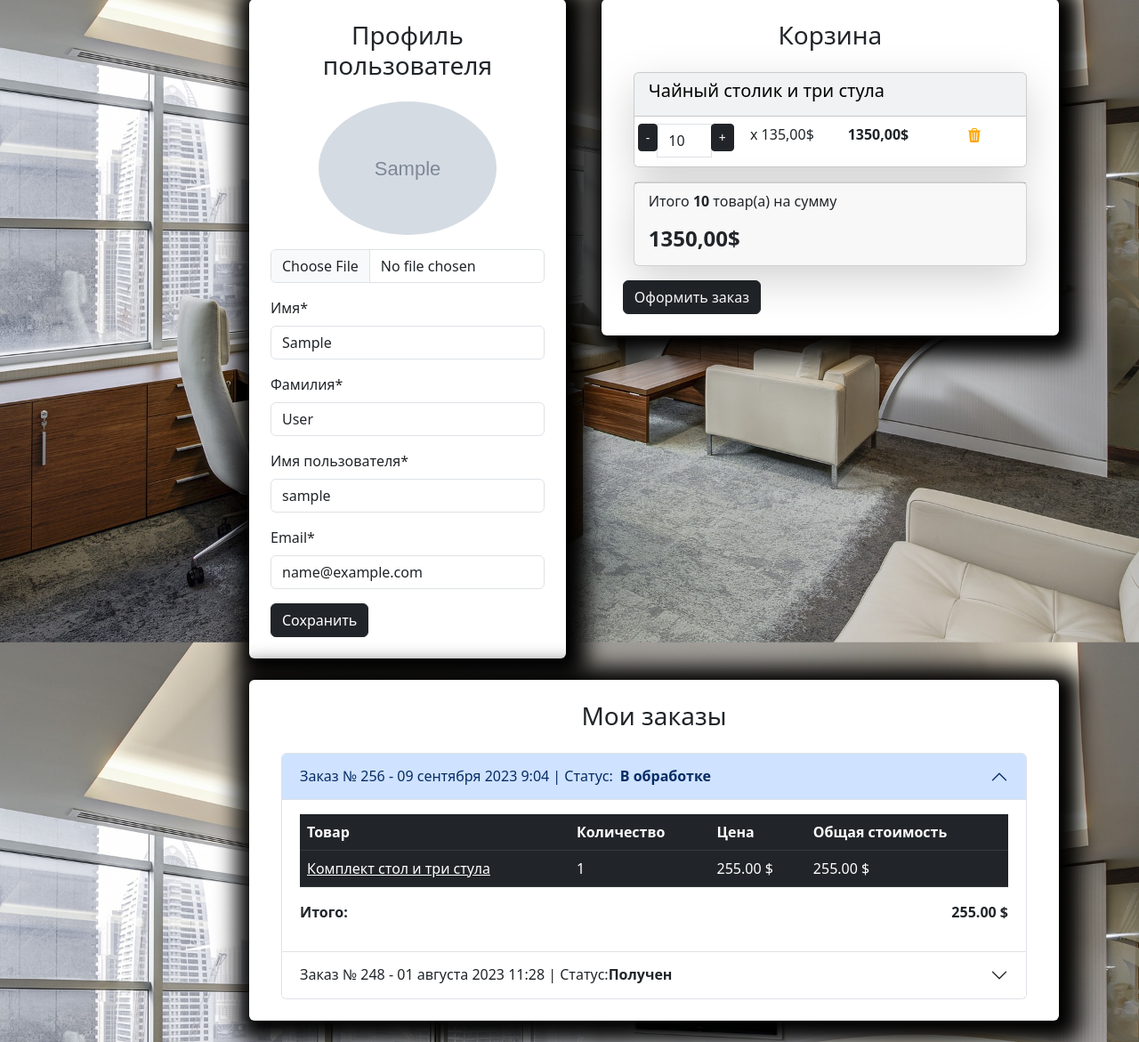
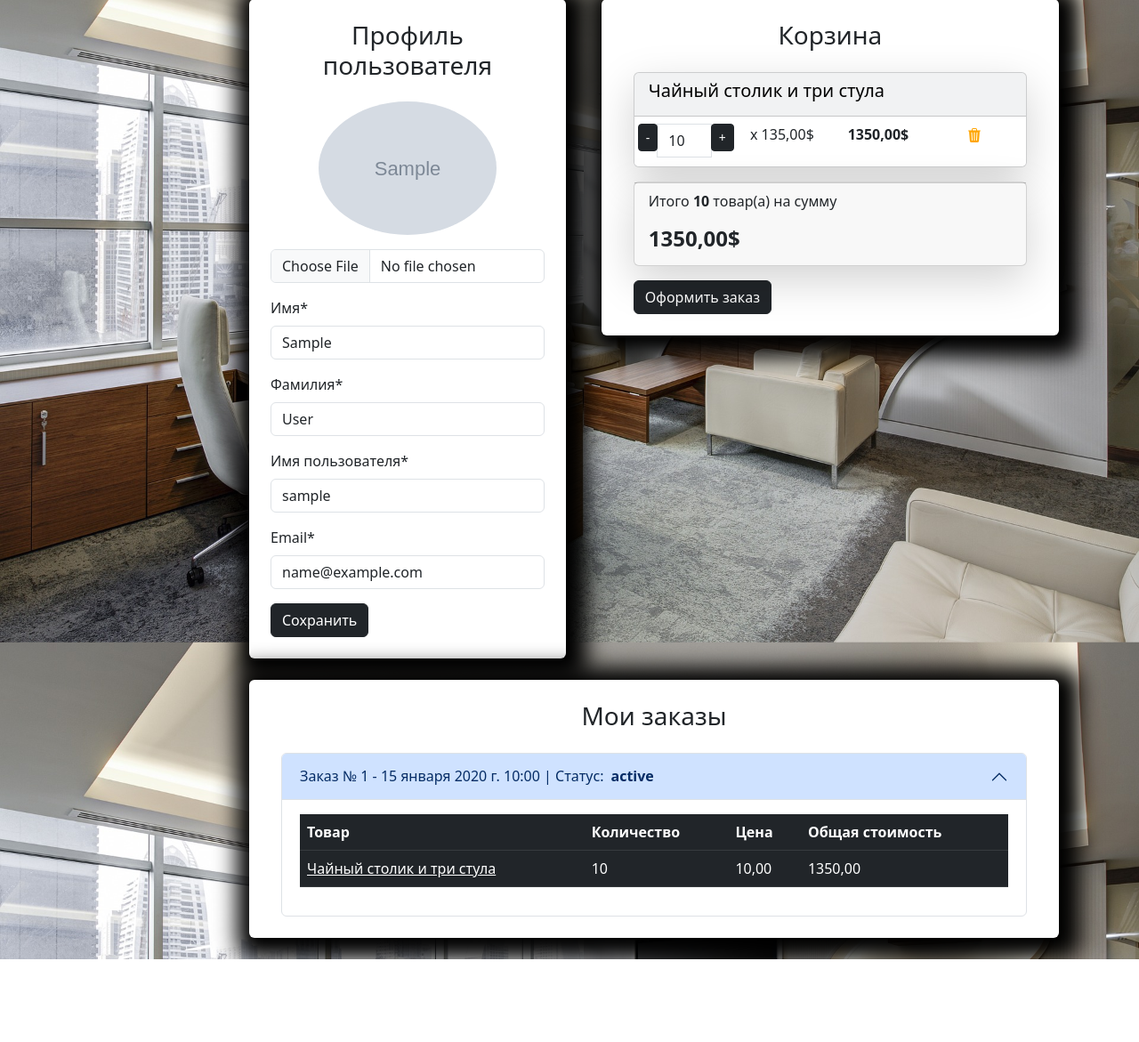
Before and after one commit to ilyaDyb/Django_store, a Django app: page /user/profile/ in a window 1280 px wide. Shown: the part 133-1304 px from the top of the page at 89% size. After the commit the page ends 1211 px from the top, so only its background shows below. Run offline with Django 4.2, Linux system fonts and the light colour scheme; a user stored in the database is signed in; data comes from the database, SQL or seed files in the repository; tables that the repository leaves empty hold one stand-in row (values such as "Sample post"); grey boxes marked "Sample" are stand-in pictures; some libraries are stand-ins or nearby versions.

Commit message:
final fixes fix bug with adding products in the cart add visual in the profile for orders more optimized response for data base

```diff
--- a/carts/templates/carts/includes/included_cart.html
+++ b/carts/templates/carts/includes/included_cart.html
@@ -54,3 +54,8 @@
         <h4 class="float-left"><strong>{{ carts.total_price }}$</strong></h4>
     </div>
 </div>
+{% if carts and not order %}
+<a class="btn btn-dark" href="{% url "orders:create_order" %}">
+    Оформить заказ
+</a>
+{% endif %}
--- a/carts/utils.py
+++ b/carts/utils.py
@@ -3,9 +3,9 @@
 
 def get_user_carts(request):
     if request.user.is_authenticated:
-        return Cart.objects.filter(user=request.user)
+        return Cart.objects.filter(user=request.user).select_related("product")
 
     if not request.session.session_key:
         request.session.create()
 
-    return Cart.objects.filter(session_key=request.session.session_key)
+    return Cart.objects.filter(session_key=request.session.session_key).select_related("product")
--- a/orders/apps.py
+++ b/orders/apps.py
@@ -4,3 +4,4 @@
 class OrdersConfig(AppConfig):
     default_auto_field = 'django.db.models.BigAutoField'
     name = 'orders'
+    verbose_name = "Заказы"
--- a/templates/includes/cart_button.html
+++ b/templates/includes/cart_button.html
@@ -27,11 +27,6 @@
                     <!-- Разметка корзины -->
                     {% include "carts/includes/included_cart.html" %}
                     <!-- Закончилась разметка корзины -->
-                {% if carts %}
-                    <a class="btn btn-dark" href="{% url "orders:create_order" %}">
-                        Оформить заказ
-                    </a>
-                {% endif %}
                 </div>
             </div>
         </div>
--- a/users/templates/users/profile.html
+++ b/users/templates/users/profile.html
@@ -92,11 +92,6 @@
                         {% include "carts/includes/included_cart.html" %}
                         <!-- Закончилась разметка корзины -->
                     </div>
-                    {% if carts %}
-                        <a class="btn btn-dark" href="../orders/create_order.html">
-                            Оформить заказ
-                        </a>
-                    {% endif %}
                 </div>
             </div>
             <!-- Оформленные заказы -->
@@ -106,13 +101,14 @@
                     <!-- Разметка заказов -->
                     <div class="container">
                         <div class="accordion" id="accordionExample">
+                            {% for order in orders %}
                             <div class="accordion-item">
-                                <h2 class="accordion-header" id="heading1">
-                                    <button class="accordion-button" type="button" data-bs-toggle="collapse" data-bs-target="#collapse1" aria-expanded="false" aria-controls="collapse1">
-                                        Заказ № 256 - 09 сентября 2023 9:04 | Статус:<strong class="mx-2"> В обработке</strong>
+                                <h2 class="accordion-header" id="heading{{ order.id }}">
+                                    <button class="accordion-button {% if order != orders.0 %}collapsed{% endif %}" type="button" data-bs-toggle="collapse" data-bs-target="#collapse{{ order.id }}" aria-expanded="false" aria-controls="collapse{{ order.id }}">
+                                        Заказ № {{ order.id }} - {{ order.created_timestamp }} | Статус: <strong class="mx-2">{{ order.status }}</strong>
                                     </button>
                                 </h2>
-                                <div id="collapse1" class="accordion-collapse collapse show" aria-labelledby="heading1" data-bs-parent="#accordionExample">
+                                <div id="collapse{{ order.id }}" class="accordion-collapse collapse {% if order == orders.0 %}show{% endif %}" aria-labelledby="heading{{ order.id }}" data-bs-parent="#accordionExample">
                                     <div class="accordion-body">
                                         <table class="table table-dark table-hover">
                                             <thead>
@@ -124,53 +120,21 @@
                                                 </tr>
                                             </thead>
                                             <tbody>
+                                                {% for item in order.orderitem_set.all %}
                                                 <tr>
-                                                    <td><a class="text-white" href="#">Комплект стол и три стула</a></td>
-                                                    <td>1</td>
-                                                    <td>255.00 $</td>
-                                                    <td>255.00 $</td>
+                                                    <td><a class="text-white" href="{% url 'goods:product' item.product.slug %}">{{ item.product.name }}</a></td>
+                                                    <td>{{ item.quantity }}</td>
+                                                    <td>{{ item.price }}</td>
+                                                    <td>{{ item.products_price }}</td>
 
                                                 </tr>
-                                            </tbody>
-                                        </table>
-                                        <div class="d-flex justify-content-between">
-                                            <p><strong>Итого:</strong></p>
-                                            <p><strong>255.00 $</strong></p>
-
-                                        </div>
-                                    </div>
-                                </div>
-                            </div>
-                            <div class="accordion-item">
-                                <h2 class="accordion-header" id="heading2">
-                                    <button class="accordion-button collapsed" type="button" data-bs-toggle="collapse" data-bs-target="#collapse2" aria-expanded="false" aria-controls="collapse2">
-                                        Заказ № 248 - 01 августа 2023 11:28 | Статус: <strong>Получен</strong>
-                                    </button>
-                                </h2>
-                                <div id="collapse2" class="accordion-collapse collapse" aria-labelledby="heading2" data-bs-parent="#accordionExample">
-                                    <div class="accordion-body">
-                                        <table class="table table-dark table-hover">
-                                            <thead>
-                                                <tr>
-                                                    <th>Товар</th>
-                                                    <th>Количество</th>
-                                                    <th>Цена</th>
-                                                    <th>Общая стоимость</th>
-                                                </tr>
-                                            </thead>
-                                            <tbody>
-                                                <tr>
-                                                    <td><a class="text-white" href="#">Стул офисный</a></td>
-                                                    <td>2</td>
-                                                    <td>30.00 $</td>
-                                                    <td>60.00 $</td>
-
-                                                </tr>
+                                                {% endfor %}
                                             </tbody>
                                         </table>
                                     </div>
                                 </div>
                             </div>
+                            {% endfor %}
                         </div>
                     </div>
                     <!-- Закончилась разметка заказов -->
--- a/users/templates/users/users_cart.html
+++ b/users/templates/users/users_cart.html
@@ -14,11 +14,6 @@
                     {% include "carts/includes/included_cart.html" %}
                     <!-- Закончилась разметка корзины -->
                 </div>
-                {% if carts %}
-                    <a class="btn btn-dark" href="../orders/create_order.html">
-                        Оформить заказ
-                    </a>
-                {% endif %}
             </div>
         </div>
     </div>
--- a/users/views.py
+++ b/users/views.py
@@ -1,9 +1,11 @@
 from django.contrib.auth.decorators import login_required
 from django.contrib import auth, messages, sessions
+from django.db.models import Prefetch
 from django.http import HttpResponseRedirect
 from django.shortcuts import redirect, render
 from django.urls import reverse
 from carts.models import Cart
+from orders.models import Order, OrderItem
 
 from users.forms import ProfileForm, UserLoginForm, UserRegistrationForm
 
@@ -80,9 +82,18 @@
     else:
         form = ProfileForm(instance=request.user)
 
+    orders = (Order.objects.filter(user=request.user)
+        .prefetch_related(
+            Prefetch(
+                "orderitem_set",
+                queryset=OrderItem.objects.select_related("product")
+            )
+        ).order_by("-id")
+    )
     context = {
         "title": "Home - Регистрация",
-        "form": form
+        "form": form,
+        "orders": orders
     }
     return render(request, 'users/profile.html', context)
 
```
Also changed, not shown: orders/forms.py (+14 -0 lines), orders/views.py (+9 -8 lines).
